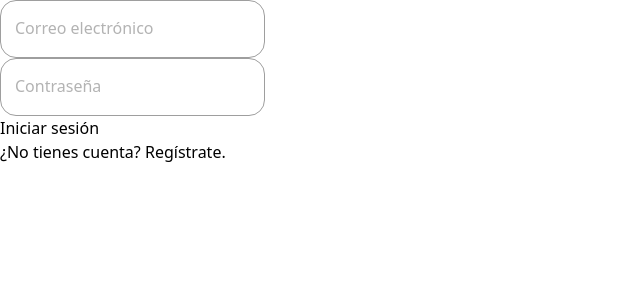
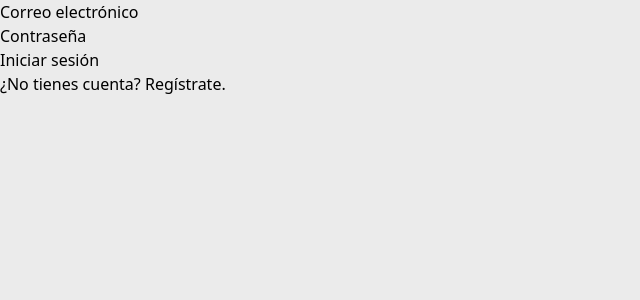
Before and after one commit to creepiman854/TaskBoard, a Vue app: page /authentication in a window 1280 px wide. Shown: the top 300 px of the page, without its empty margins (0-640 px from the left). Built offline with nearby package versions, Linux system fonts and the light colour scheme; no server answers.

Commit message:
Lógica de tareas

```diff
--- a/src/App.vue
+++ b/src/App.vue
@@ -1,9 +1,11 @@
 <script setup></script>
 
 <template>
-  <main class="h-screen">
+  <main class="h-screen bg-[#ebebeb]">
     <router-view></router-view>
   </main>
 </template>
 
-<style scoped></style>
+<style scoped>
+
+</style>
--- /dev/null
+++ b/src/assets/neumorphic.sass
@@ -0,0 +1,4 @@
+@mixin inset
+  border-radius: 50px
+  background: #ebebeb
+  box-shadow: inset 7px 7px 14px #c8c8c8, inset -7px -7px 14px #ffffff
--- a/src/services/firestore.js
+++ b/src/services/firestore.js
@@ -1,48 +1,36 @@
 import { auth, db } from "@/firebase/config";
-import { setDoc, getDocs, doc, collection } from "firebase/firestore";
+import { setDoc, getDocs, doc, collection, where, query } from "firebase/firestore";
 
 export const setTask = async (data) => {
   try {
-    const docRef = doc(db, "users", auth.currentUser.uid, "tasks", String(data.id));
-    await setDoc(docRef, {
-      todo: data.todo,
-      completed: data.completed,
-      asigned: true,
-    });
+    const docRef = doc(db, "assignedTasks", String(data.id));
 
-    return {
-      ok: true,
-      message: "Tarea añadida.",
-    };
+    await setDoc(
+      docRef,
+      {
+        assigned: true,
+        userId: auth.currentUser.uid,
+        todo: data.todo,
+        completed: data.completed,
+      },
+      { merge: true },
+    );
+
+    return { ok: true, message: "Tarea añadida." };
   } catch (error) {
-    console.log("ADDDOC ERROR: ", error);
-
-    return {
-      ok: false,
-      message: "No se ha podido añadir la tarea.",
-    };
+    return { ok: false, message: "Error al asignar." };
   }
 };
 
 export const getTask = async () => {
-  try {
-    const docRef = collection(db, "users", auth.currentUser.uid, "tasks");
-    const docSnap = await getDocs(docRef);
+  const colRef = collection(db, "assignedTasks");
+  const querySnapshot = await getDocs(colRef);
+  return querySnapshot.docs.map((doc) => ({ id: Number(doc.id), ...doc.data() }));
+};
 
-    const tasksList = [];
-
-    docSnap.forEach((task) => tasksList.push(task.data()));
-    console.log(tasksList);
-
-    return {
-      ok: true,
-      data: tasksList,
-    };
-  } catch (error) {
-    console.log("GETDOCS ERROR: ", error);
-
-    return {
-      ok: false,
-    };
-  }
+export const getMyTasks = async () => {
+  const colRef = collection(db, "assignedTasks");
+  const q = query(colRef, where("userId", "==", auth.currentUser.uid));
+  const querySnapshot = await getDocs(q);
+  return querySnapshot.docs.map((doc) => ({ id: doc.id, ...doc.data() }));
 };
--- a/src/views/AuthView.vue
+++ b/src/views/AuthView.vue
@@ -2,11 +2,11 @@
   <section v-if="change == true">
     <form @submit.prevent="registerUser">
       <div class="input-group">
-        <input v-model="email" required type="email" autocomplete="off" class="input" />
+        <input v-model="email" required type="email" class="input" />
         <label class="user-label">Correo electrónico</label>
       </div>
       <div class="input-group">
-        <input v-model="password" required type="password" autocomplete="off" class="input" />
+        <input v-model="password" required type="password" class="input" />
         <label class="user-label">Contraseña</label>
       </div>
       <div class="input-group">
@@ -19,115 +19,84 @@
         />
         <label class="user-label">Confirmar contraseña</label>
       </div>
-      <button :disabled="loading">{{ loading ? 'Creando cuenta...' : 'Crear cuenta' }}</button>
+      <button :disabled="loading">{{ loading ? "Creando cuenta..." : "Crear cuenta" }}</button>
     </form>
     <span>¿Ya tienes cuenta? <button @click="change = false">Inicia sesión</button>.</span>
   </section>
   <section v-if="change == false">
     <form @submit.prevent="loginUser">
       <div class="input-group">
-        <input v-model="email" required type="email" autocomplete="off" class="input" />
         <label class="user-label">Correo electrónico</label>
+        <input v-model="email" required type="email" class="input" />
       </div>
       <div class="input-group">
-        <input v-model="password" required type="password" autocomplete="off" class="input" />
         <label class="user-label">Contraseña</label>
+        <input v-model="password" required type="password" class="input" />
       </div>
-      <button :disabled="loading">{{ loading ? 'Iniciando sesión...' : 'Iniciar sesión' }}</button>
+      <button :disabled="loading">{{ loading ? "Iniciando sesión..." : "Iniciar sesión" }}</button>
     </form>
     <span>¿No tienes cuenta? <button @click="change = true">Regístrate</button>.</span>
   </section>
 </template>
 
 <script setup>
-import { computed, ref } from 'vue'
-import { register, login } from '@/services/auth'
-import { useToast } from 'vue-toastification'
-import Swal from 'sweetalert2'
-import router from '@/router'
+import { computed, ref } from "vue";
+import { register, login } from "@/services/auth";
+import { useToast } from "vue-toastification";
+import Swal from "sweetalert2";
+import router from "@/router";
 
-const toast = useToast()
+const toast = useToast();
 
-const change = ref(false)
-const loading = ref(false)
+const change = ref(false);
+const loading = ref(false);
 
-const email = ref('')
-const password = ref('')
-const confirmPassword = ref('')
+const email = ref("");
+const password = ref("");
+const confirmPassword = ref("");
 
-const validPassword = computed(() => password.value === confirmPassword.value)
+const validPassword = computed(() => password.value === confirmPassword.value);
 
 const registerUser = async () => {
   if (!validPassword.value) {
-    toast.warning('Las constraseñas deben coincidir.')
-    return
+    toast.warning("Las constraseñas deben coincidir.");
+    return;
   }
 
-  loading.value = true
-  const res = await register(email.value, password.value)
-  loading.value = false
+  loading.value = true;
+  const res = await register(email.value, password.value);
+  loading.value = false;
 
   if (res.ok) {
     Swal.fire({
-      title: '¡Cuenta creada!',
-      text: 'Revisa tu correo y verifica tu cuenta para continuar',
-      icon: 'success',
-      confirmButtonText: 'Continuar',
+      title: "¡Cuenta creada!",
+      text: "Revisa tu correo y verifica tu cuenta para continuar",
+      icon: "success",
+      confirmButtonText: "Continuar",
     }).then((result) => {
       if (result.isConfirmed) {
-        change.value = false
+        change.value = false;
       }
-    })
+    });
   } else {
-    toast.error(res.message)
+    toast.error(res.message);
   }
-}
+};
 
 const loginUser = async () => {
-  loading.value = true
-  const res = await login(email.value, password.value)
-  loading.value = false
+  loading.value = true;
+  const res = await login(email.value, password.value);
+  loading.value = false;
 
   if (res.ok) {
-    toast.success(res.message)
-    router.push('/')
+    toast.success(res.message);
+    router.push("/");
   } else {
-    toast.error(res.message)
+    toast.error(res.message);
   }
-}
+};
 </script>
 
 <style lang="sass" scoped>
-/* From Uiverse.io by alexruix */
-
-.input-group
-  position: relative
-
-  .input
-    border: solid 1.5px #9e9e9e
-    border-radius: 1rem
-    background: none
-    padding: 1rem
-    font-size: 1rem
-    transition: border 150ms cubic-bezier(0.4, 0, 0.2, 1)
-
-    &:focus,
-    &:valid
-      outline: none
-      border: 1.5px solid #1a73e8
-
-    &:focus ~ .user-label,
-    &:valid ~ .user-label
-      transform: translateY(-50%) scale(0.8)
-      background-color: white
-      padding: 0 0.2em
-      color: #2196f3
-
-  .user-label
-    position: absolute
-    left: 15px
-    color: #B3B3B3
-    pointer-events: none
-    transform: translateY(1rem)
-    transition: 150ms cubic-bezier(0.4, 0, 0.2, 1)
+@import "./assets/neumorphic.sass";
 </style>
--- a/src/views/TasksView.vue
+++ b/src/views/TasksView.vue
@@ -1,13 +1,14 @@
 <template>
   <div>
     <h1>TAREAS</h1>
-    <button @click="userLogout" disabled>Cerrar sesión</button>
+    <button @click="userLogout" class="border">Cerrar sesión</button>
+    <router-link to="/workspace">Workspace</router-link>
     <select v-model="taskStatus">
       <option value="" disabled hidden selected>Estado de la tarea</option>
       <option value="all">Todas</option>
       <option value="finished">Finalizada</option>
       <option value="unfinished">En proceso</option>
-      <option value="asigned">Asignada</option>
+      <option value="assigned">Asignada</option>
     </select>
     <section>
       <div
@@ -20,45 +21,37 @@
           <span v-else>🥸</span>
           <p>{{ task.todo }}</p>
         </div>
-        <button @click="addTask(task)">Asignar tarea</button>
+        <button
+          class="border disabled:bg-amber-600"
+          @click="addTask(task)"
+          :disabled="task.assigned || task.completed"
+        >
+          Asignar tarea
+        </button>
       </div>
     </section>
   </div>
 </template>
 
 <script setup>
+import { onMounted, ref, computed } from "vue";
 import router from "@/router";
 import { logout } from "@/services/auth";
 import { useToast } from "vue-toastification";
-import { setTask } from "@/services/firestore";
-
+import { setTask, getTask } from "@/services/firestore";
 import { useTaskStore } from "@/stores/taskStore";
-import { ref, onMounted, watch } from "vue";
+import { auth } from "@/firebase/config";
 
 const toast = useToast();
-
 const taskStore = useTaskStore();
 
 const taskStatus = ref("");
-const copyTask = ref([]);
-const filteredTask = ref([]);
+const tasksListFirestore = ref([]);
 
-// FILTRO DE TAREAS
-watch(taskStatus, (newTaskStatus) => {
-  copyTask.value = [...taskStore.tasksList];
-
-  if (newTaskStatus === "finished") {
-    filteredTask.value = copyTask.value.filter((task) => task.completed === true);
-  }
-
-  if (newTaskStatus === "unfinished") {
-    filteredTask.value = copyTask.value.filter((task) => task.completed === false);
-  }
-
-  if (newTaskStatus === "all" || newTaskStatus === "") {
-    filteredTask.value = copyTask.value;
-  }
-});
+// CONSEGUIR TAREAS DEL FIRESTORE
+const getTaskFirestore = async () => {
+  tasksListFirestore.value = await getTask();
+};
 
 // ASIGNAR TAREA
 const addTask = async (task) => {
@@ -66,15 +59,22 @@ const addTask = async (task) => {
 
   if (res.ok) {
     toast.success(res.message);
+
+    tasksListFirestore.value.push({
+      id: task.id,
+      assigned: true,
+      userId: auth.currentUser.uid,
+      todo: task.todo,
+      completed: task.completed,
+    });
   } else {
-    toast.error(res.message)
+    toast.error(res.message);
   }
 };
 
 // CERRAR SESIÓN
 const userLogout = async () => {
   const res = await logout();
-
   if (res.ok) {
     toast.success(res.message);
     router.push("/authentication");
@@ -83,10 +83,31 @@ const userLogout = async () => {
   }
 };
 
+const filteredTask = computed(() => {
+  const copyTask = taskStore.tasksList.map((task) => {
+    const isAssigned = tasksListFirestore.value.some((t) => Number(t.id) === task.id);
+    return {
+      ...task,
+      assigned: isAssigned,
+    };
+  });
+
+  if (taskStatus.value === "finished") {
+    return copyTask.filter((task) => task.completed);
+  }
+  if (taskStatus.value === "unfinished") {
+    return copyTask.filter((task) => !task.completed);
+  }
+  if (taskStatus.value === "assigned") {
+    return copyTask.filter((task) => task.assigned);
+  }
+
+  return copyTask;
+});
+
 onMounted(async () => {
   await taskStore.getTask();
-  console.log(taskStore?.tasksList);
-  filteredTask.value = taskStore.tasksList;
+  await getTaskFirestore();
 });
 </script>
 
--- a/src/views/WorkspaceView.vue
+++ b/src/views/WorkspaceView.vue
@@ -16,18 +16,16 @@
 </template>
 
 <script setup>
-import { getTask } from "@/services/firestore";
+import { getMyTasks } from "@/services/firestore";
 import { onMounted, ref } from "vue";
 
 const tasksList = ref([]);
 
 const printTask = async () => {
   try {
-    const res = await getTask();
+    const res = await getMyTasks();
 
-    if (res.ok) {
-      tasksList.value = res.data;
-    }
+    tasksList.value = res;
   } catch (error) {
     console.log(error);
   }
```
